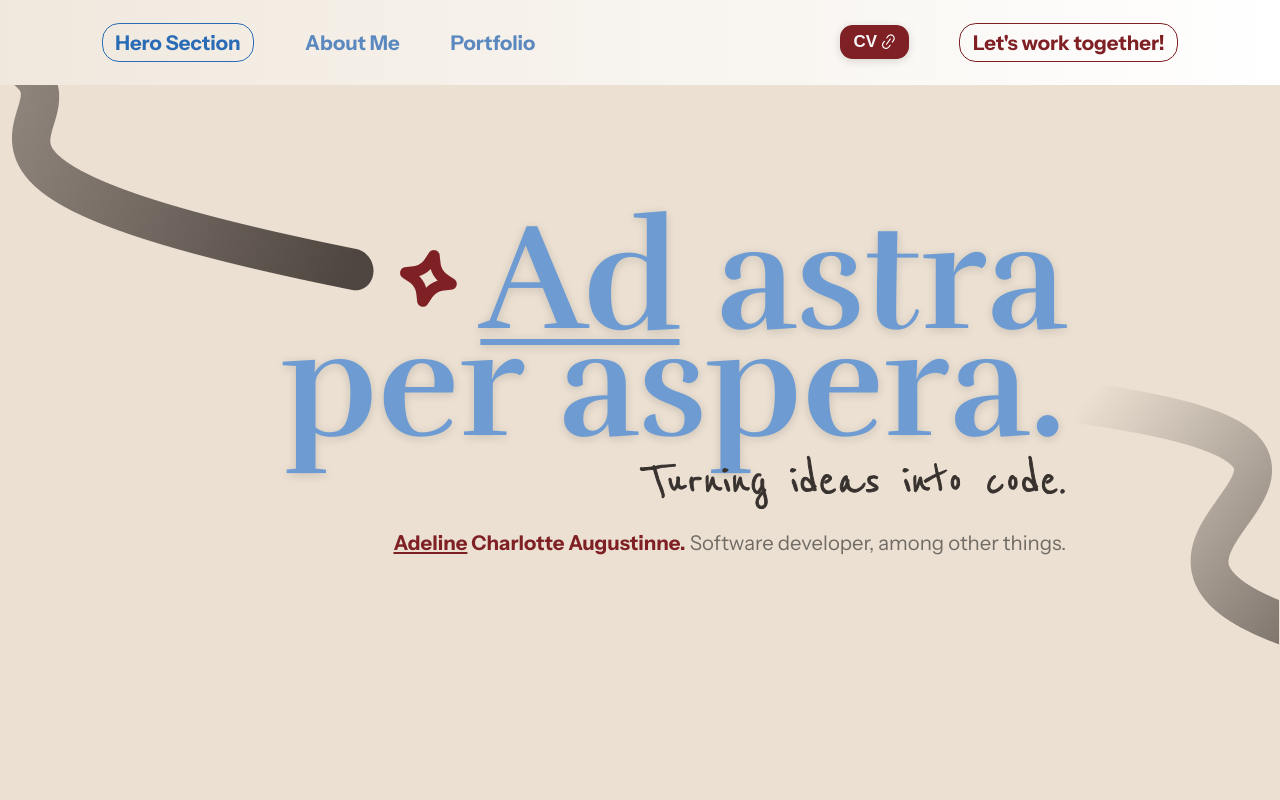
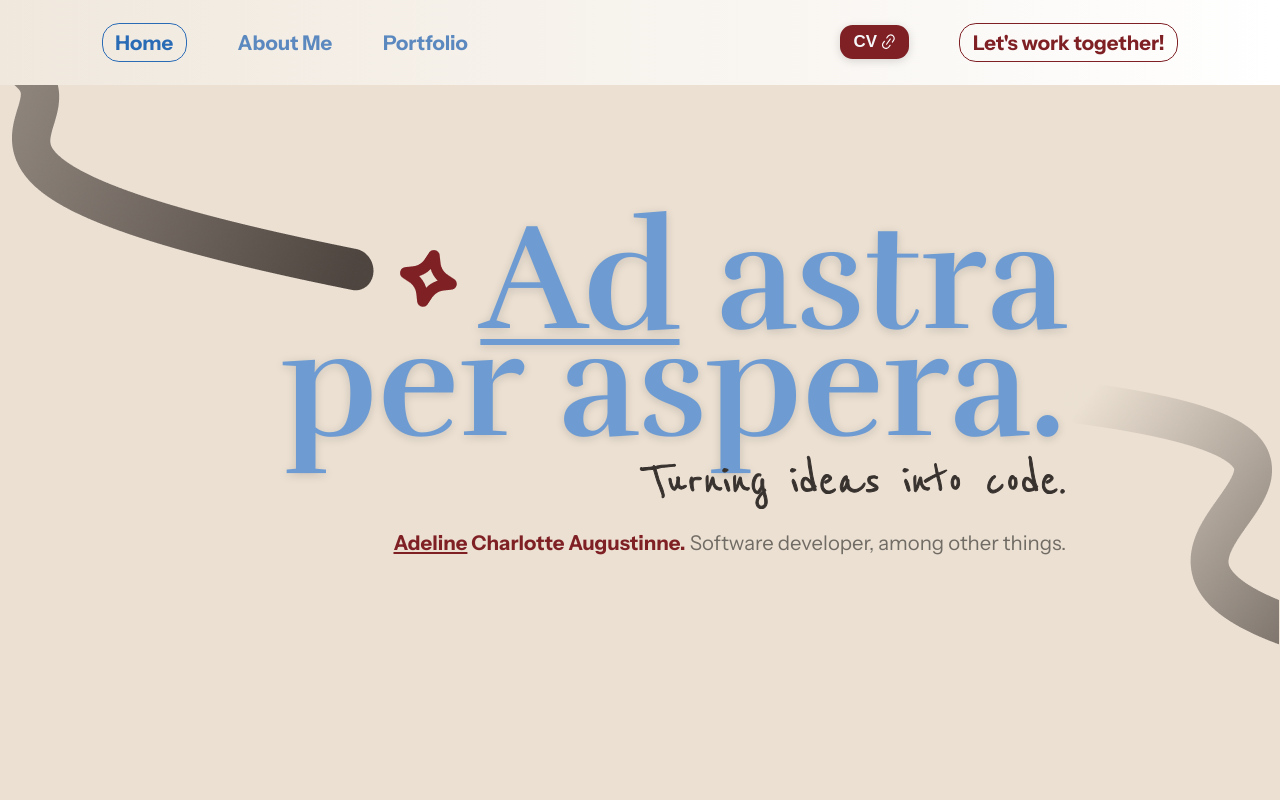
Before and after one commit to adelinechrltt/personal-website, a React (Vite) app: page / in a window 1280 px wide. Shown: the top 800 px of the page. Built offline with nearby package versions, Linux system fonts and the light colour scheme.

Commit message:
fix: Fix Navbar shortcut titles

```diff
--- a/src/pages/LandingPage/HeroSection.tsx
+++ b/src/pages/LandingPage/HeroSection.tsx
@@ -3,7 +3,7 @@ import HeroSectionVector02 from "../../assets/HeroSectionVector02.png"
 
 export default function HeroSection() {
     return (
-        <section id="hero-section" style={{
+        <section id="home" style={{
             position: "relative",
             display: "flex",
             flexDirection: "column",
--- a/src/pages/LandingPage/LandingPage.tsx
+++ b/src/pages/LandingPage/LandingPage.tsx
@@ -14,7 +14,7 @@ export default function LandingPage() {
                 top: 0,
                 left: 0
             }}>
-                <NavBar sections={["Hero Section", "About Me", "Portfolio"]} />
+                <NavBar sections={["Home", "About Me", "Portfolio"]} />
             </div>
             <HeroSection />
             <AboutMe />
```
